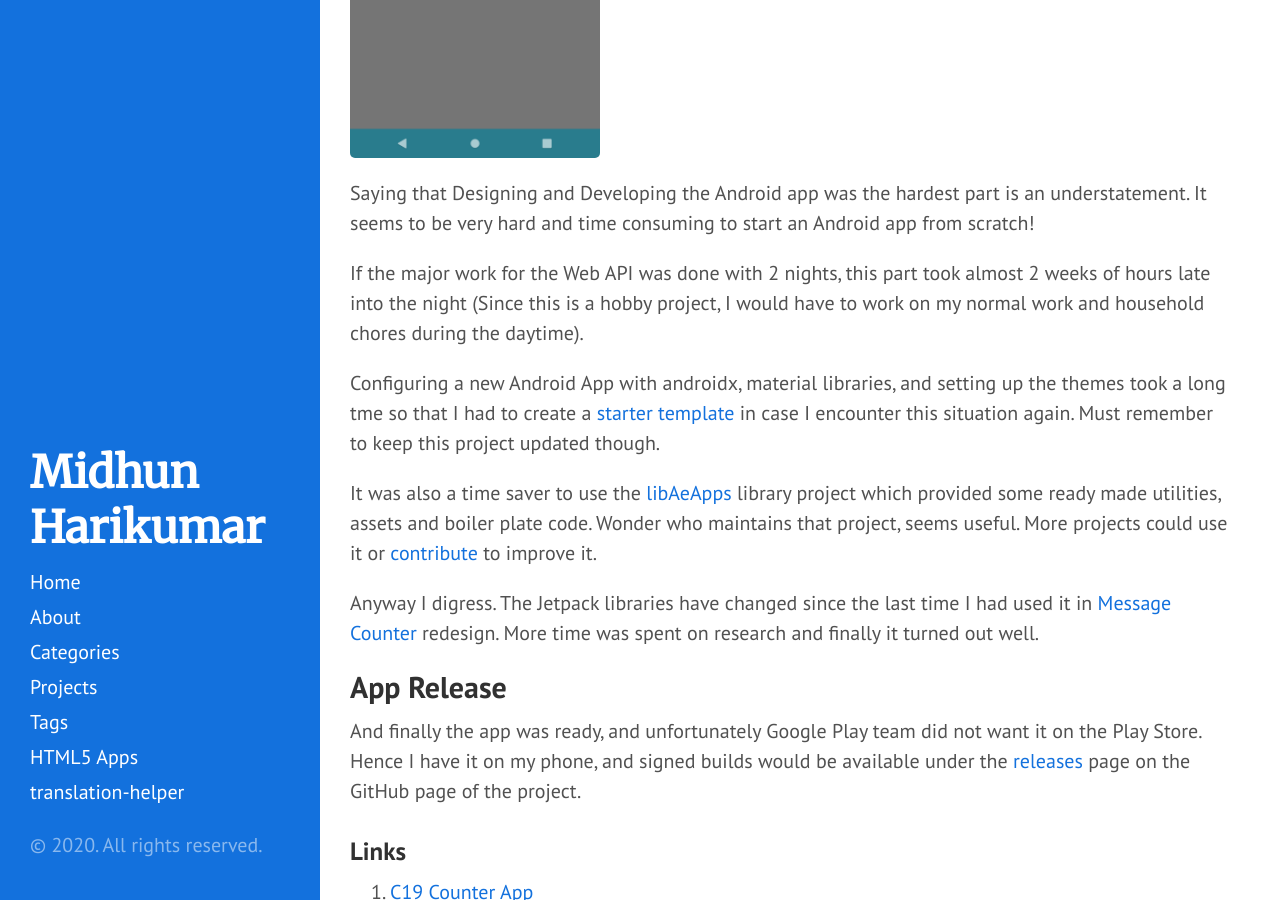
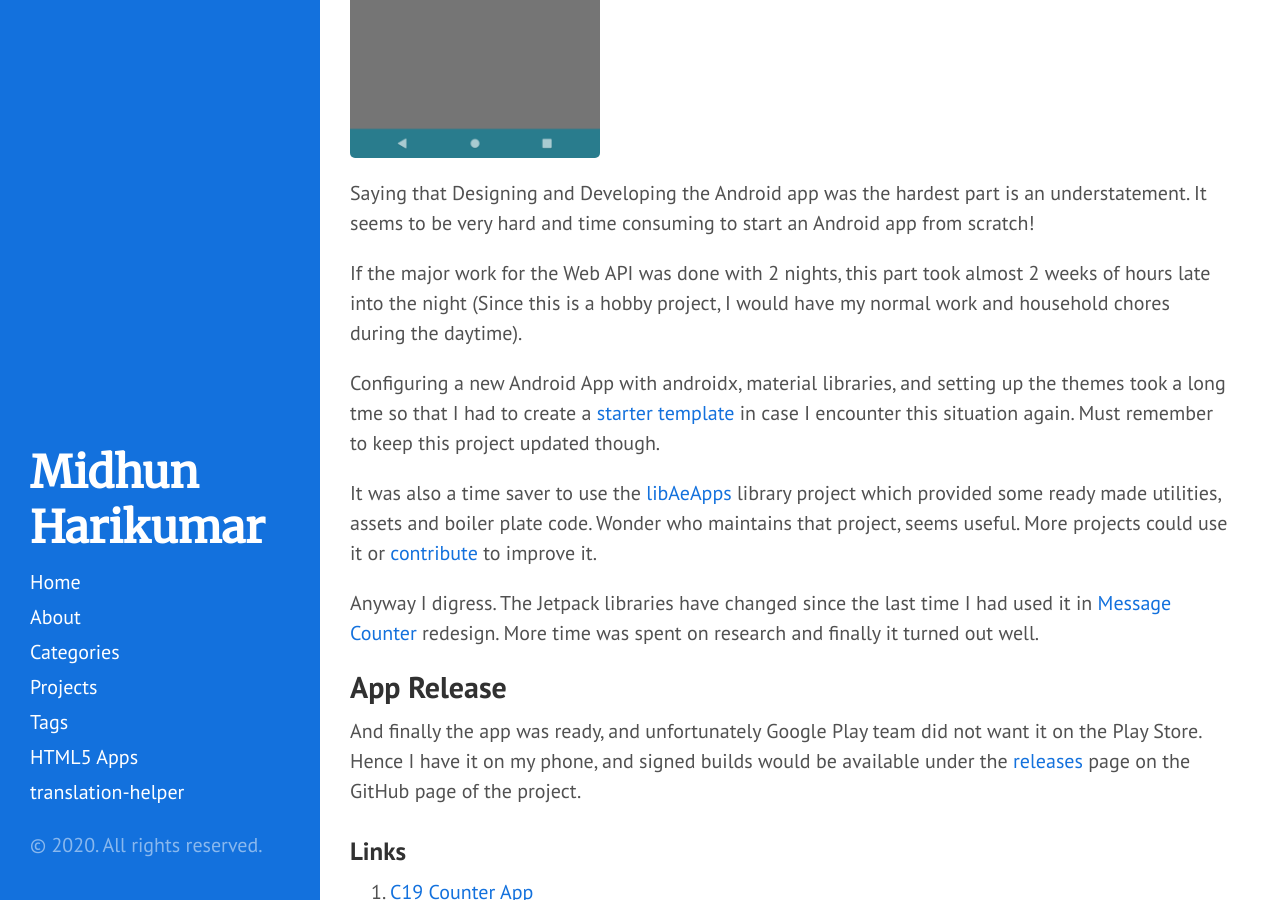
Before and after one commit to midhunhk/midhunhk.github.io, a Jekyll site: the page built from _posts/2020-11-12-adobe-xd.md, in a window 1280 px wide and 900 px high, scrolled down 2316 px. Built offline with Jekyll 4.4.1, drawn with Linux system fonts in a browser that asks for light colours; comment, search, counter and statistics services are not loaded.

Commit message:
update content

```diff
--- a/_posts/2020-11-12-adobe-xd.md
+++ b/_posts/2020-11-12-adobe-xd.md
@@ -36,7 +36,7 @@
 <img src="/public/images/2020/11/app_home_screen.png" alt="Android App" width="250px"/>
 Saying that Designing and Developing the Android app was the hardest part is an understatement. It seems to be very hard and time consuming to start an Android app from scratch!
 
-If the major work for the Web API was done with 2 nights, this part took almost 2 weeks of hours late into the night (Since this is a hobby project, I would have to work on my normal work and household chores during the daytime).
+If the major work for the Web API was done with 2 nights, this part took almost 2 weeks of hours late into the night (Since this is a hobby project, I would have my normal work and household chores during the daytime).
 
 Configuring a new Android App with androidx, material libraries, and setting up the themes took a long tme so that I had to create a [starter template](https://github.com/ae-app-labs/android-starter-project) in case I encounter this situation again. Must remember to keep this project updated though.
 
```
